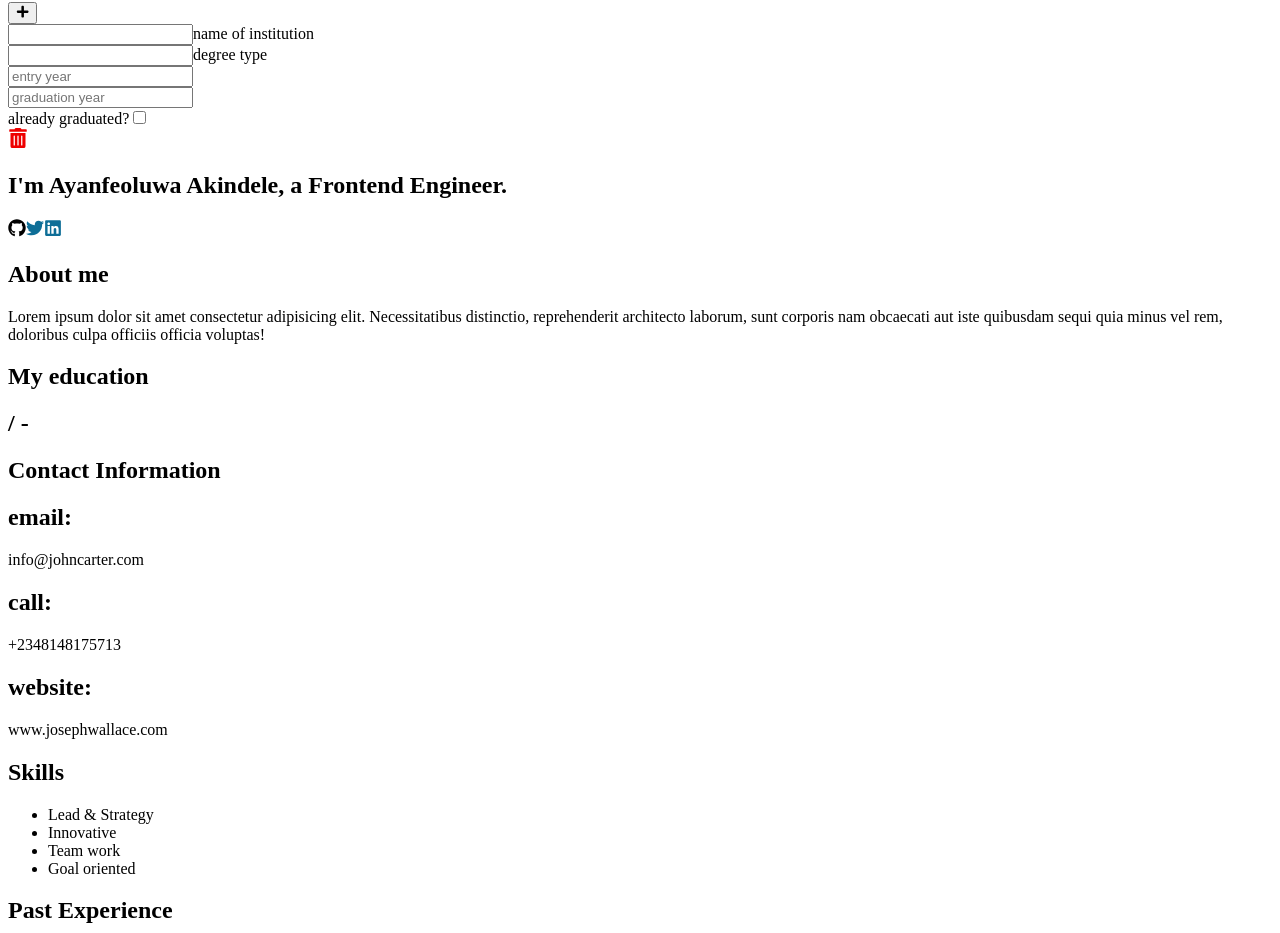
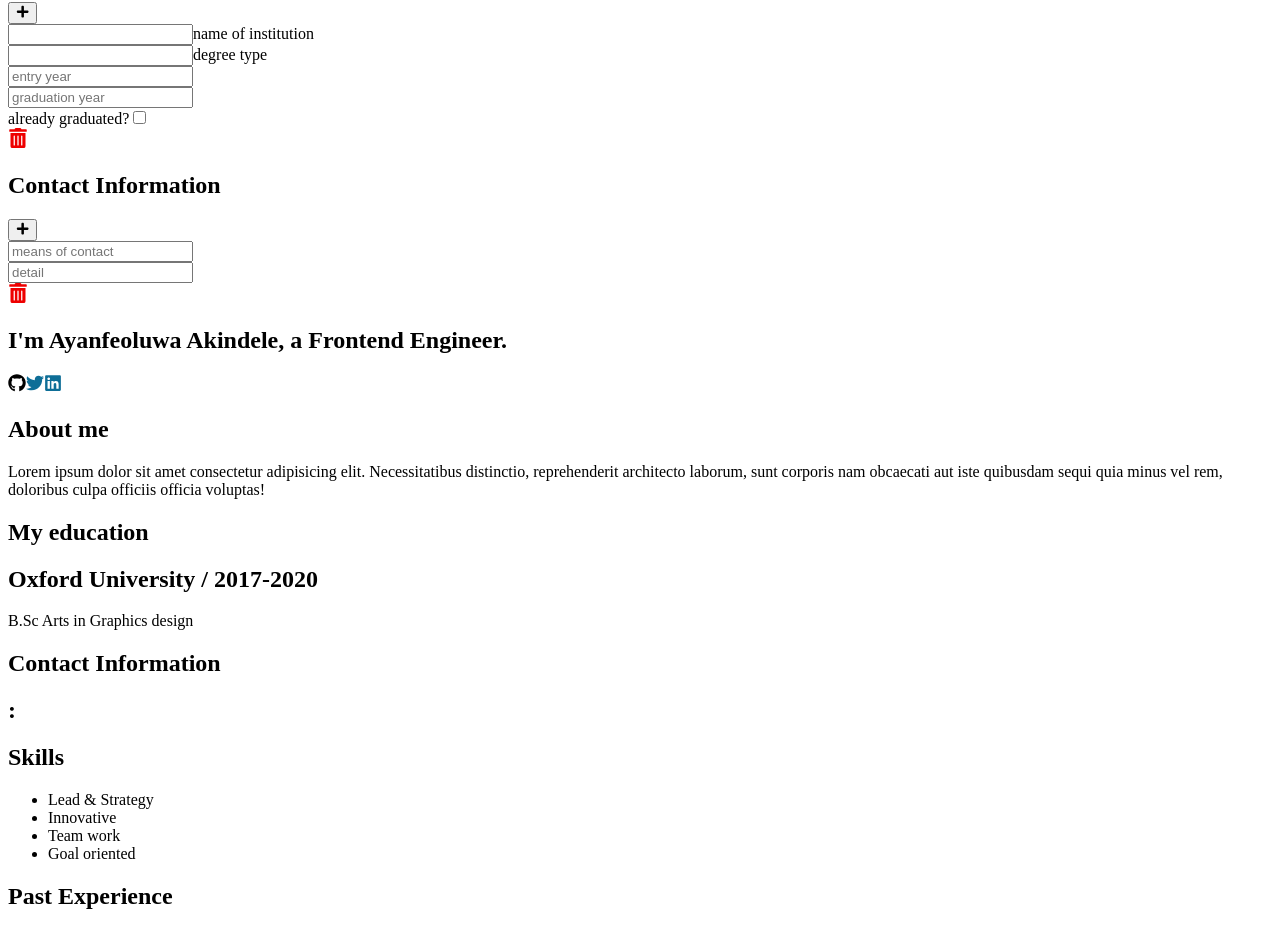
Before and after one commit to Frokesy/bume, a Next.js app: page /resume/edit/Frokesy in a window 1280 px wide. Shown: the part 259-1192 px from the top of the page. Built offline with nearby package versions, Linux system fonts and the light colour scheme.

Commit message:
updated contact section

```diff
--- a/components/templates/Frokesy.tsx
+++ b/components/templates/Frokesy.tsx
@@ -16,11 +16,11 @@ const Frokesy: FC<TemplateProps> = ({ value }) => {
       <Layout>
         <HeaderSection name={value.name} role={value.role} />
         <div className="flex justify-between">
-          <div id="1" className="border-r w-[50%] border-[#808080] mt-6 px-6">
+          <div id="1" className="border-r w-[50%] max-w-[50%] border-[#808080] mt-6 px-6">
             <div className="border-[3px] border-b-[#808080] w-[15%]"></div>
             <AboutSection about={value.about} />
             <EducationSection education={value.education} />
-            <ContactSection />
+            <ContactSection contactInfo={value.contactInfo} />
             <SkillSection />
           </div>
 
--- /dev/null
+++ b/components/templates/edit/ContactInfo.tsx
@@ -0,0 +1,93 @@
+import React, { FC, useEffect, useState } from "react";
+import { FaPlus, FaTrashAlt } from "react-icons/fa";
+import Input from "../Input";
+
+interface Props {
+  collectEntries: (section: string, data: any) => void;
+}
+
+const ContactInfo: FC<Props> = ({ collectEntries }) => {
+  const [educationDetails, setEducationDetails] = useState([
+    {
+      id: Math.floor(Math.random() * 1000),
+      meansOfContact: "",
+      detail: "",
+    },
+  ]);
+  const addNewEntry = () => {
+    setEducationDetails([
+      ...educationDetails,
+      {
+        id: Math.floor(Math.random() * 1000),
+        meansOfContact: "",
+        detail: "",
+      },
+    ]);
+  };
+
+  const handleInputChange = (event: any, id: number, field: string) => {
+    setEducationDetails((prevEducationDetails) => {
+      return prevEducationDetails.map((tab) => {
+        if (tab.id === id) {
+          return { ...tab, [field]: event.target.value };
+        }
+        return tab;
+      });
+    });
+  };
+
+  const deleteEntry = (id: number) => {
+    setEducationDetails((prevEducationDetails) => {
+      return prevEducationDetails.filter((tab) => tab.id !== id);
+    });
+  };
+
+  useEffect(() => {
+    collectEntries("contactInfo", educationDetails);
+  }, [educationDetails]);
+
+  return (
+    <div>
+      <div className="flex justify-between pt-16 items-center">
+        <h2 className="text-[#fff] text-[20px] font-semibold">
+          Contact Information
+        </h2>
+        <button className="hover:opacity-75" onClick={() => addNewEntry()}>
+          <FaPlus />
+        </button>
+      </div>
+
+      {educationDetails.map((tab) => (
+        <div key={tab.id}>
+          <div className="flex justify-between pt-6 pb-3">
+            <div className="w-[45%]">
+              <Input
+                placeholder="means of contact"
+                type="text"
+                value={tab.meansOfContact}
+                onChange={(e) => handleInputChange(e, tab.id, "meansOfContact")}
+              />
+            </div>
+            <div className="w-[50%]">
+              <Input
+                placeholder="detail"
+                type="text"
+                value={tab.detail}
+                onChange={(e) => handleInputChange(e, tab.id, "detail")}
+              />
+            </div>
+          </div>
+
+          <div
+            className="flex justify-end mt-1 cursor-pointer hover:opacity-75"
+            onClick={() => deleteEntry(tab.id)}
+          >
+            <FaTrashAlt color="ee0000" size={20} />
+          </div>
+        </div>
+      ))}
+    </div>
+  );
+};
+
+export default ContactInfo;
--- a/components/templates/edit/Education.tsx
+++ b/components/templates/edit/Education.tsx
@@ -4,7 +4,7 @@ import { FaPlus, FaTrashAlt } from "react-icons/fa";
 import Input from "../Input";
 
 interface Props {
-  collectEntries: (data: any) => void;
+  collectEntries: (section: string, data: any) => void;
 }
 
 const Education: FC<Props> = ({ collectEntries }) => {
@@ -61,7 +61,7 @@ const Education: FC<Props> = ({ collectEntries }) => {
   };
 
   useEffect(() => {
-    collectEntries(educationDetails);
+    collectEntries("education", educationDetails);
   }, [educationDetails]);
 
   return (
--- a/components/templates/sections/ContactSection.tsx
+++ b/components/templates/sections/ContactSection.tsx
@@ -1,30 +1,46 @@
-import React from "react";
+import React, { FC } from "react";
 
-const ContactSection = () => {
+interface Props {
+  contactInfo: object[];
+}
+
+const ContactSection: FC<Props> = ({ contactInfo }) => {
+  console.log("contactInfo", contactInfo);
   return (
     <div className="contact-info">
       <div className="border-[3px] border-b-[#808080] w-[15%] mt-6"></div>
       <h2 className="text-[20px] font-bold text-[#11466d] pt-2">
         Contact Information
       </h2>
-      <section className="grid grid-cols-1 gap-y-3">
+      {contactInfo.length !== 0 ? (
+        <section className="grid grid-cols-1 gap-y-3 pt-1">
+          {contactInfo.map((tab: any) => (
+            <section key={tab.id}>
+              <section>
+                <h2 className="uppercase text-[13px]">{tab.meansOfContact}:</h2>
+                <p className="text-[14px] font-mono font-semibold">
+                  {tab.detail}
+                </p>
+              </section>
+            </section>
+          ))}
+        </section>
+      ) : (
+        <section className="grid grid-cols-1 gap-y-3 pt-1">
           <section>
             <h2 className="uppercase text-[13px]">email:</h2>
             <p className="text-[16px] font-mono font-semibold">
-            info@johncarter.com
+              ayanfeoluwaakindele@gmail.com
             </p>
           </section>
           <section>
-          <h2 className="uppercase text-[13px]">call:</h2>
-          <p className="text-[16px] font-mono font-semibold">+2348148175713</p>
-        </section>
-        <section>
-          <h2 className="uppercase text-[13px]">website:</h2>
-          <p className="text-[16px] font-semibold font-mono">
-            www.josephwallace.com
+            <h2 className="uppercase text-[13px]">contact:</h2>
+            <p className="text-[16px] font-mono font-semibold">
+              +2349157881431
             </p>
           </section>
         </section>
+      )}
     </div>
   );
 };
--- a/pages/resume/edit/[slug].tsx
+++ b/pages/resume/edit/[slug].tsx
@@ -1,6 +1,7 @@
 import Container from "@/components/dashboard/Container";
 import Frokesy from "@/components/templates/Frokesy";
 import Input from "@/components/templates/Input";
+import ContactInfo from "@/components/templates/edit/ContactInfo";
 import Education from "@/components/templates/edit/Education";
 import { useRouter } from "next/router";
 import React, { useEffect } from "react";
@@ -13,17 +14,20 @@ const Template = () => {
     role: "",
     about: "",
     education: [],
+    contactInfo: [],
   });
 
-  const getEntries = (data: any) => {
-    setResumeDetails({ ...resumeDetails, education: data });
+  const getEntries = (section: string, data: any) => {
+    setResumeDetails({ ...resumeDetails, [section]: data });
   };
 
   return (
     <Container>
       <div className="mt-10 flex justify-between mx-auto">
         <div className="w-[40%]">
-        <h2 className="text-[#fff] pt-4 pb-3 text-[20px] font-semibold">Personal Details</h2>
+          <h2 className="text-[#fff] pt-4 pb-3 text-[20px] font-semibold">
+            Personal Details
+          </h2>
           <div className="flex justify-between space-x-4 pb-6">
             <Input
               placeholder="full name"
@@ -50,6 +54,7 @@ const Template = () => {
           />
 
           <Education collectEntries={getEntries} />
+          <ContactInfo collectEntries={getEntries} />
         </div>
         <div className="text-[#000]">
           <Frokesy value={resumeDetails} />
```
Lines whose indentation alone changed are shown as unchanged.
